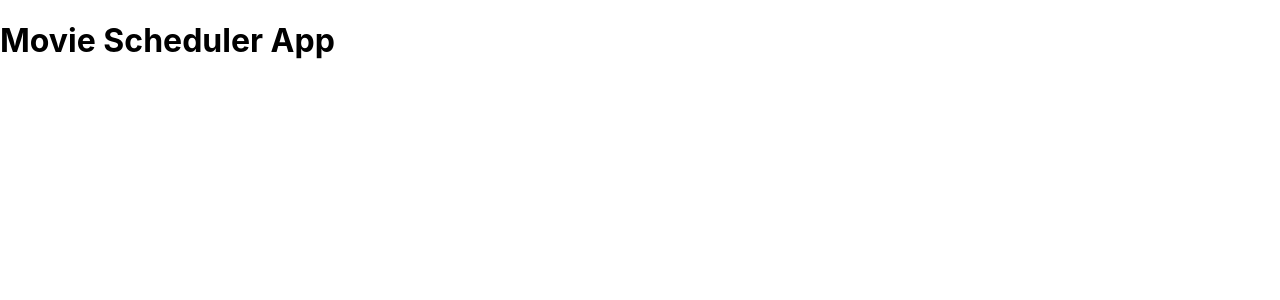
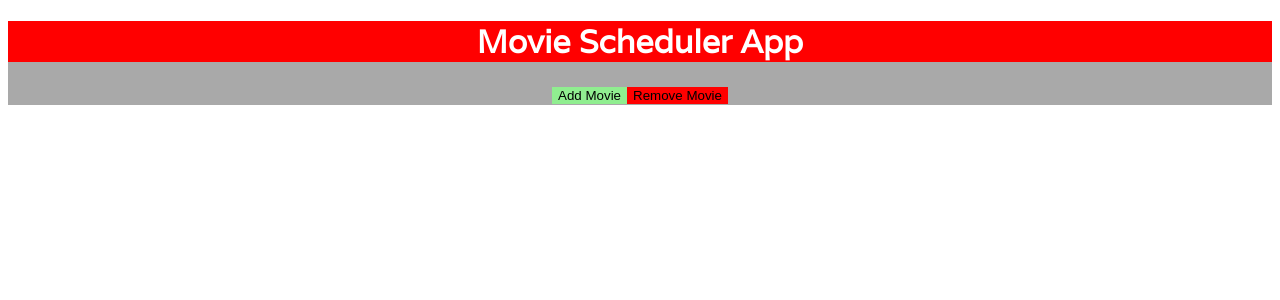
Before and after one commit to CutlerThayer/Movie-Scheduler, a React (Create React App) app in the folder movie-scheduler/: page / in a window 1280 px wide. Shown: the top 300 px of the page. Built offline with nearby package versions, Linux system fonts and the light colour scheme.

Commit message:
Started basic styling and added navbar

```diff
--- a/movie-scheduler/src/App.js
+++ b/movie-scheduler/src/App.js
@@ -1,4 +1,5 @@
 import Header from './Components/Header'
+import Navbar from './Components/Navbar'
 
 function App() {
   const name = 'Cutler'
@@ -6,6 +7,7 @@ function App() {
   return (
     <div className="Container">
       <Header title='Movie Scheduler App'/>
+      <Navbar />
     </div>
   );
 }
--- a/movie-scheduler/src/Components/Header.js
+++ b/movie-scheduler/src/Components/Header.js
@@ -2,7 +2,7 @@ import PropTypes from 'prop-types';
 
 const Header = (props) => {
     return (
-        <header>
+        <header className='Header'>
             <h1>{props.title}</h1>
         </header>
     )
--- /dev/null
+++ b/movie-scheduler/src/Components/Navbar.js
@@ -0,0 +1,20 @@
+import React from 'react'
+
+const Navbar = () => {
+    return (
+        <div className='Navbar'>
+            <button style={addMovie}>Add Movie</button>
+            <button style={removeMovie}>Remove Movie</button>
+        </div>
+    )
+}
+
+const addMovie = {
+    backgroundColor: 'lightgreen'
+}
+
+const removeMovie = {
+    backgroundColor: 'red'
+}
+
+export default Navbar
--- a/movie-scheduler/src/index.css
+++ b/movie-scheduler/src/index.css
@@ -1,13 +1,20 @@
-body {
-  margin: 0;
-  font-family: -apple-system, BlinkMacSystemFont, 'Segoe UI', 'Roboto', 'Oxygen',
-    'Ubuntu', 'Cantarell', 'Fira Sans', 'Droid Sans', 'Helvetica Neue',
-    sans-serif;
-  -webkit-font-smoothing: antialiased;
-  -moz-osx-font-smoothing: grayscale;
+@import url('https://fonts.googleapis.com/css2?family=Varela&display=swap');
+
+.Container{
+  font-family: 'Varela', sans-serif;
+  background-color: darkgray;
 }
 
-code {
-  font-family: source-code-pro, Menlo, Monaco, Consolas, 'Courier New',
-    monospace;
+.Header{
+  color: white;
+  text-align: center;
+  background-color: red;
 }
+
+.Navbar{
+  text-align: center;
+}
+
+button{
+  border: none;
+}
```
